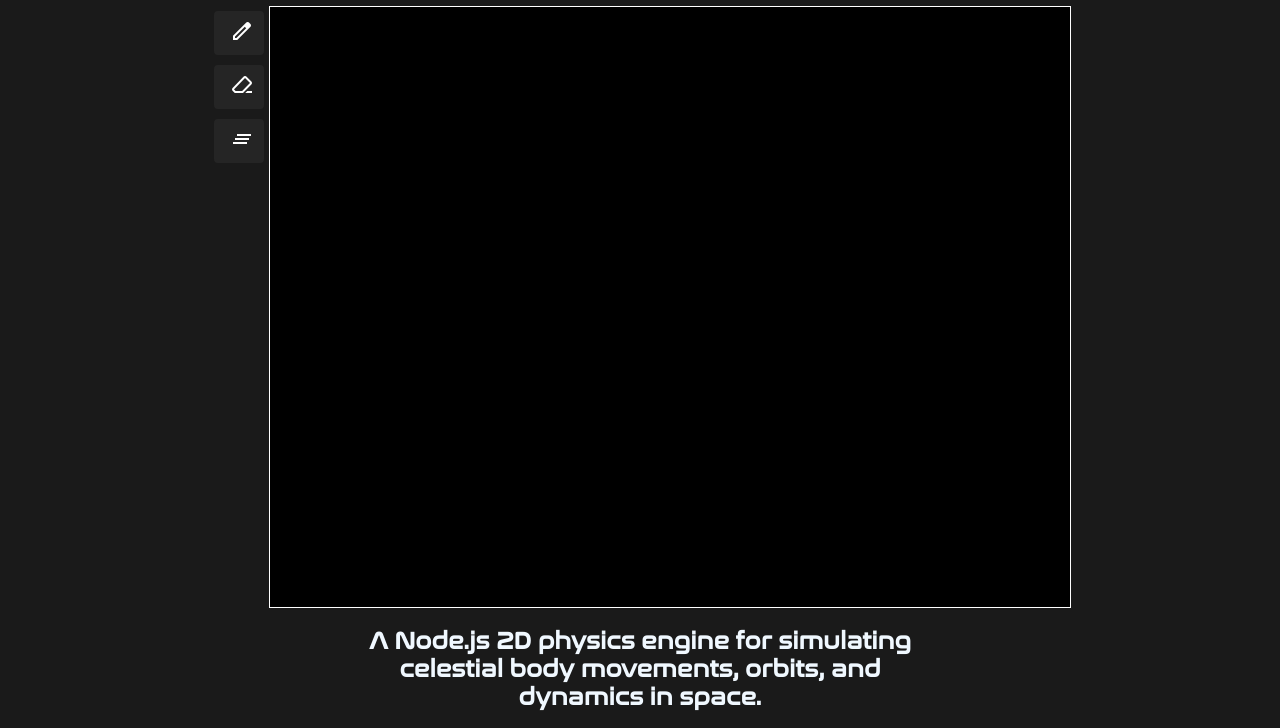
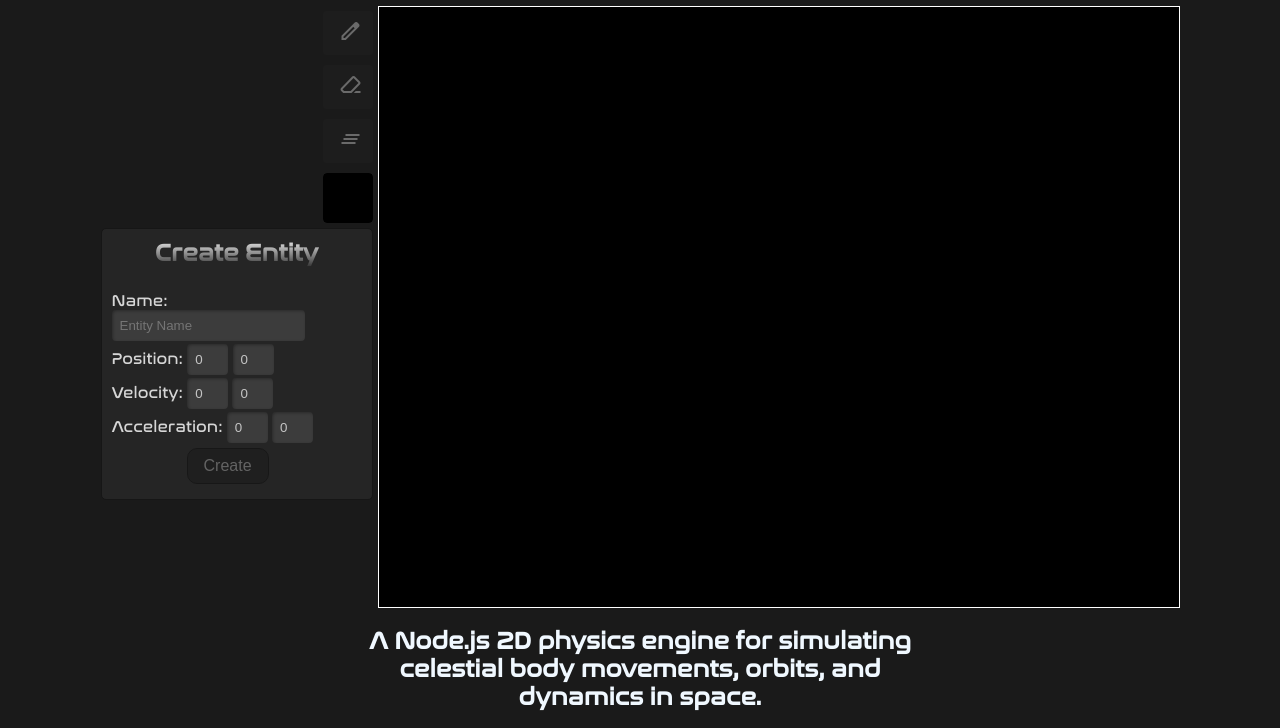
Before and after one commit to MaxMady/OrbiX, a website with bundled scripts: page render/index.html in a window 1280 px wide. Shown: the part 72-800 px from the top of the page. Built offline with nearby package versions, Linux system fonts and the light colour scheme.

Commit message:
Updated UI

```diff
--- a/classes/entity.js
+++ b/classes/entity.js
@@ -1,4 +1,4 @@
-class Entity {
+export class Entity {
     constructor(mass, position, velocity, acceleration, particles) {
         this.mass = mass;
         this.position = position;
@@ -13,5 +13,3 @@ class Entity {
     }
 
 }
-
-module.exports = { Entity }
--- /dev/null
+++ b/funcs/run.js
@@ -0,0 +1,4 @@
+
+export function greet(a) {
+ console.log(a)
+}
--- a/render/index.html
+++ b/render/index.html
@@ -16,22 +16,92 @@
     />
   </head>
   <body>
-    <script src="render.js"></script>
+    <script type="module" src="render.js"></script>
     <h1>OrbiX</h1>
     <div id="container">
       <canvas id="playground"></canvas>
       <div class="buttons">
-        <button id="penButton">
+        <button class="btns" id="penButton">
           <span class="material-symbols-outlined"> edit </span>
         </button>
-        <button id="eraserButton">
+        <button class="btns" id="eraserButton">
           <span class="material-symbols-outlined"> ink_eraser </span>
         </button>
-        <button id="clearButton">
+        <button class="btns" id="clearButton">
           <span class="material-symbols-outlined"> clear_all </span>
         </button>
+        <input class="btns" type="color" id="colorPicker" name="colorPicker" />
+        <div class="createEntity btns">
+          <h3>Create Entity</h3>
+          <form id="entityForm" autocomplete="off">
+            <label for="entityName">Name:</label>
+            <input
+              type="text"
+              id="entityName"
+              name="entityName"
+              required
+              autocomplete="off"
+              placeholder="Entity Name"
+            />
+            <div>
+              <label for="positionX">Position:</label>
+              <input
+                type="number"
+                id="positionX"
+                name="positionX"
+                required
+                value="0"
+              />
+              <input
+                type="number"
+                id="positionY"
+                name="positionY"
+                required
+                value="0"
+              />
+            </div>
+            <div>
+              <label for="velocityX">Velocity:</label>
+              <input
+                type="number"
+                id="velocityX"
+                name="velocityX"
+                required
+                value="0"
+              />
+              <input
+                type="number"
+                id="velocityY"
+                name="velocityY"
+                required
+                value="0"
+              />
+            </div>
+            <div>
+              <label for="accelerationX">Acceleration:</label>
+              <input
+                type="number"
+                id="accelerationX"
+                name="accelerationX"
+                required
+                value="0"
+              />
+              <input
+                type="number"
+                id="accelerationY"
+                name="accelerationY"
+                required
+                value="0"
+              />
+            </div>
+            <button type="submit" class="createEn">Create</button>
+          </form>
+        </div>
       </div>
     </div>
-    <h2>A Node.js 2D physics engine for simulating celestial body movements, orbits, and dynamics in space.</h2>
+    <h2>
+      A Node.js 2D physics engine for simulating celestial body movements,
+      orbits, and dynamics in space.
+    </h2>
   </body>
 </html>
--- a/render/render.js
+++ b/render/render.js
@@ -1,3 +1,6 @@
+const config = {
+  pen: "White"
+}
 document.addEventListener("DOMContentLoaded", () => {
   const canvas = document.getElementById("playground");
   const ctx = canvas.getContext("2d");
@@ -29,9 +32,9 @@ document.addEventListener("DOMContentLoaded", () => {
   });
 
   canvas.addEventListener("mousemove", draw);
-  const clearButton = document.getElementById('clearButton');
+  const clearButton = document.getElementById("clearButton");
 
-  clearButton.addEventListener('click', clearBoard);
+  clearButton.addEventListener("click", clearBoard);
 
   function clearBoard() {
     ctx.clearRect(0, 0, canvas.width, canvas.height);
@@ -41,11 +44,43 @@ document.addEventListener("DOMContentLoaded", () => {
 
     ctx.lineWidth = isEraser ? 20 : 5;
     ctx.lineCap = "round";
-    ctx.strokeStyle = isEraser ? "black" : "white";
+    ctx.strokeStyle = isEraser ? "black" : config.pen;
 
     ctx.lineTo(e.clientX - canvas.offsetLeft, e.clientY - canvas.offsetTop);
     ctx.stroke();
     ctx.beginPath();
     ctx.moveTo(e.clientX - canvas.offsetLeft, e.clientY - canvas.offsetTop);
   }
+
+
+
+  const colorPicker = document.getElementById('colorPicker');
+
+colorPicker.addEventListener('input', (event) => {
+  const selectedColor = event.target.value;
+  console.log(selectedColor)
+  config.pen = selectedColor
 });
+
+colorPicker.addEventListener('change', (event) => {
+  const selectedColor = event.target.value;
+  console.log(selectedColor)
+  config.pen = selectedColor
+});
+
+
+});
+//Non DOM
+
+function getRandomColor() {
+  const letters = "0123456789ABCDEF";
+  let color = "#";
+  for (let i = 0; i < 6; i++) {
+      color += letters[Math.floor(Math.random() * 16)];
+  }
+  return color;
+}
+
+import { greet } from '../funcs/run.js';
+
+greet('Dux');
--- a/render/style.css
+++ b/render/style.css
@@ -3,6 +3,7 @@
   src: url(nasa.ttf) format("truetype");
 }
 body {
+  user-select: none;
   margin: 0;
   display: flex;
   justify-content: center;
@@ -17,16 +18,19 @@ canvas {
   border: 1px solid #ffffff;
   background-color: black;
   float: right;
+  flex: 1;
 }
 
 h1 {
-  color: #ffffff;
+  background: -webkit-linear-gradient(#eee, #333);
+  -webkit-background-clip: text;
+  -webkit-text-fill-color: transparent;
 }
 .container {
     display: flex;
     flex-direction: row-reverse;
 }
-button {
+button, #colorPicker {
   margin: 5px;
   padding: 8px 16px;
   font-size: 16px;
@@ -37,13 +41,61 @@ button {
   border-radius: 4px;
   float: right;
   width: 50px;
+  opacity: 35%;
+}
+#colorPicker {
+  background-color: #252525;
+  border: none;
+  padding: 0px 0px 0px 0px;
+  height: 50px;
+  opacity: 100%;
+}
+input[type="color"]:first-child {
+  padding: 0;
+  margin: 0;
+  border: none;
+  box-shadow: none;
+  border-radius: 100px;
+  background: none;
+  margin-bottom: 20px;
+}
+
+input[type="color"]::-webkit-color-swatch-wrapper {
+  padding: 0;
+}
+
+input[type="color"]::-webkit-color-swatch {
+  border: none;border-radius:4px;
+}
+
+input[type="color"]:nth-child(2) {
+  padding: 0;
+  margin: 0;
+  border: none;
+  box-shadow: none;
+  border-radius: 100px;
+  background: #f0bc12;
+  outline: none;
+}
+
+input[type="color" i] {
+  border-radius: 4px;
+  border: none;
+  height: 40px;
+  width: 100px;
+  display: block;
 }
 .buttons {
     display: flex;
     flex-direction: column;
+    justify-content: flex-end;
+    position: relative;
+
   }
+
 button:hover {
   background-color: #363636;
+  opacity: 100%;
 }
 
 h2 {
@@ -51,3 +103,87 @@ h2 {
     width: 45%;
     text-align: center;
 }
+
+
+
+.createEntity {
+  background-color: #252525;
+  border-radius: 4px;
+  padding: 10px;
+  color: white;
+  width: 250px;
+  display: flex;
+  flex-direction: column;
+  float: right;
+  margin-bottom: 10px;
+  border-radius: 5px;
+  border: 1px solid #161616;
+  flex: 1;
+  justify-content: center;
+
+}
+
+.btns, #colorPicker {
+  margin-left: auto;
+  margin-right: 5px;
+}
+
+h3 {
+  text-align: center;
+  font-size: x-large;
+  margin-top: auto;
+  background: -webkit-linear-gradient(#eee, #333);
+  -webkit-background-clip: text;
+  -webkit-text-fill-color: transparent;
+}
+
+
+label {
+  margin-bottom: 5px;
+
+}
+
+input[type="text"], input[type="number"] {
+  padding: 8px;
+  border: none;
+  background-color: #3c3c3c;
+  color: rgb(196, 196, 196);
+  border-radius: 4px;
+  box-shadow: inset 1px 1px 3px rgba(0, 0, 0, 0.3);
+}
+#textInputContainer {
+
+   pointer-events: auto;
+   transform: translateY(0);
+  transition: transform 0.3s ease-in-out;
+}
+
+input[type="text"].active, input[type="number"].active {
+  position: relative;
+  transform: translateY(100%);
+  opacity: 1;
+}
+input[type="number"] {
+  width: 25px;
+  padding: 8px 8px 8px 8px;
+  margin-top: 3px;
+}
+
+input[type="text"]:focus {
+  outline: none;
+  box-shadow: inset 1px 1px 3px rgba(7, 7, 7, 0.3), 0px 0px 3px #030303;
+}
+
+.createEntity label {
+  color: #d6d6d6;
+}
+
+.createEn {
+  float: none;
+  margin-left: 30%;
+  color: #d6d6d6;
+  background-color: #161616;
+  width: auto;
+  border-radius: 10px;
+  border: 1px solid black;
+}
```
